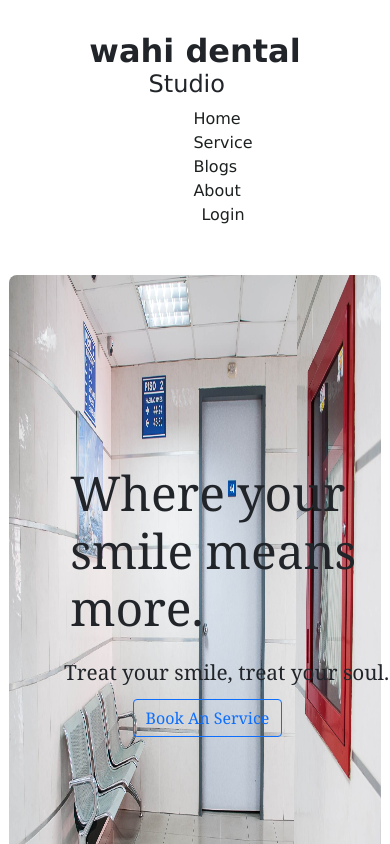
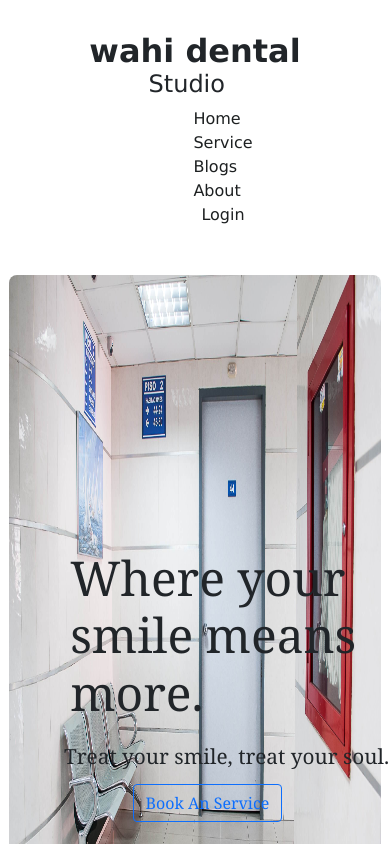
Before and after one commit to borhansahed/wahi-dental, a React (Create React App) app: page / in a window 390 px wide. Shown: the top 844 px of the page. Built offline with nearby package versions, Linux system fonts and the light colour scheme; no server answers.

Commit message:
finished try my best

```diff
--- a/src/Header/Header.js
+++ b/src/Header/Header.js
@@ -15,7 +15,7 @@ const Header = () => {
         <div className='header-container'>
             <div className='header-title'>
                <h2 > wahi dental<br /> <span>
-                 <h3>Studio</h3>  </span>  </h2>
+                 <h3>Studio</h3>  </span> </h2>
 
 
                 </div>
--- a/src/Home/Home.css
+++ b/src/Home/Home.css
@@ -43,7 +43,7 @@
 
       font-size: 3rem;
      left: 18%;
-      top: 55%;
+      top: 65%;
 
    }
    .home-title h3{
@@ -54,7 +54,7 @@
    .main-text{
 
       position: absolute;
-      top: 63%;
+      top: 73%;
       left: 0;
       font-size: 1.3rem;
    }
@@ -62,7 +62,7 @@
 
       margin-left: 0rem;
       position: absolute;
-      top: 80%;
+      top: 90%;
       left: 34%;
    }
 
--- a/src/SocialLogin/SocialLogin.css
+++ b/src/SocialLogin/SocialLogin.css
@@ -0,0 +1,7 @@
+@media screen and (max-width:668px) {
+    .social-button{
+        font-size: 1rem;
+
+
+    }
+}
--- a/src/SocialLogin/SocialLogin.js
+++ b/src/SocialLogin/SocialLogin.js
@@ -4,6 +4,7 @@ import { FcGoogle } from "@react-icons/all-files/fc/FcGoogle";
 import { useSignInWithGoogle } from 'react-firebase-hooks/auth';
 import auth from '../Firebase-init';
 import { useNavigate } from 'react-router-dom';
+import './SocialLogin.css'
 
 const SocialLogin = () => {
     const [signInWithGoogle, user, loading, error] = useSignInWithGoogle(auth);
@@ -35,7 +36,7 @@ const SocialLogin = () => {
                 <div style={{height:'1px' , width:'10rem' , background:'lightblue'}} className=''></div>
             </div>
        <div className='d-flex justify-content-center '>
-       <Button onClick={() => signInWithGoogle()} variant="btn btn-outline-primary d-block w-25 mb-3 d-flex justify-content-center align-items-center gap-2" type="submit">
+       <Button onClick={() => signInWithGoogle()} variant="btn btn-outline-primary d-block  mb-3 d-flex justify-content-center align-items-center gap-2 social-button" type="submit">
     <FcGoogle></FcGoogle> Google Sign in
   </Button>
        </div>
```
